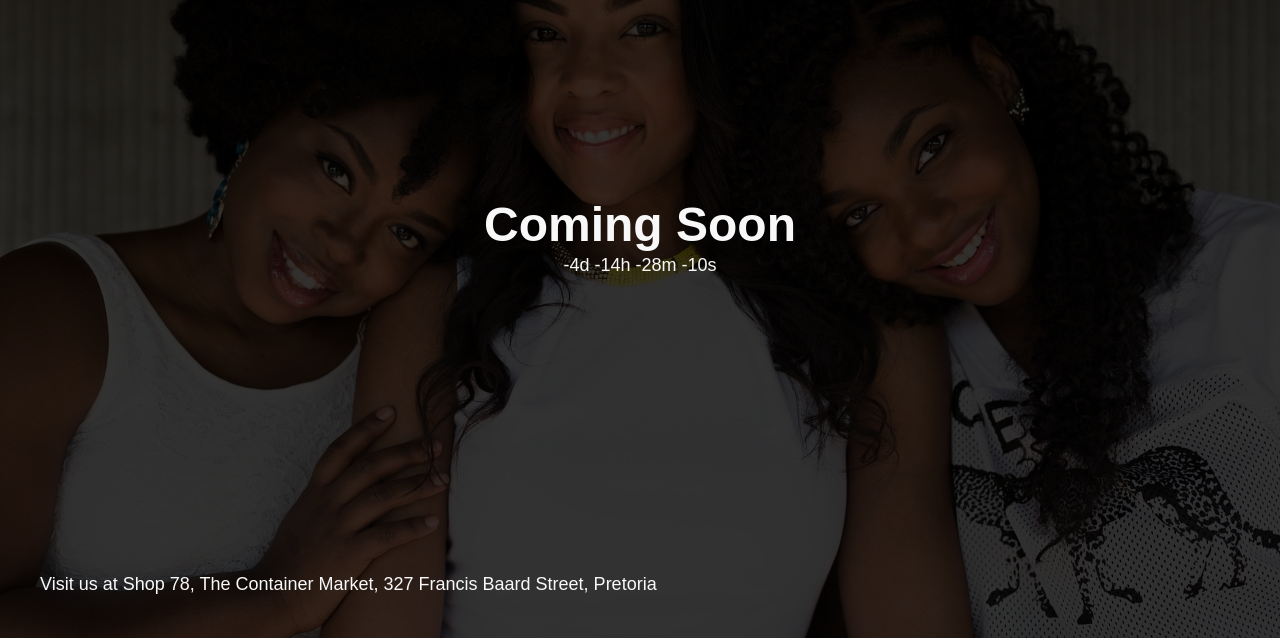
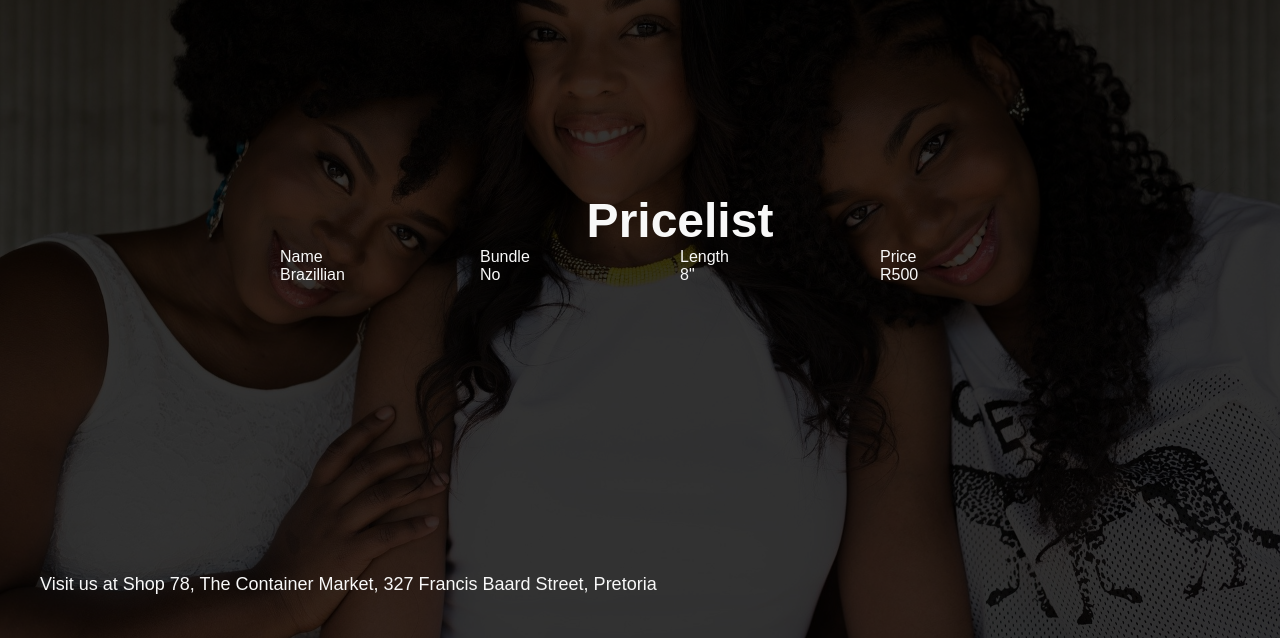
Before and after one commit to IDRISSI1998/comingsoon, a plain HTML site: page index.html in a window 1280 px wide. Shown: the part 162-800 px from the top of the page. Drawn offline with Linux system fonts and the light colour scheme; a web font is replaced by a local one.

Commit message:
Pricelist

```diff
--- a/index.html
+++ b/index.html
@@ -15,8 +15,21 @@
         <img src="assets/logo-cl-wt-t.png" height="100px" />
       </div>
       <div class="content">
-        <h1>Coming Soon</h1>
-        <p id="counter"></p>
+        <h1>Pricelist</h1>
+        <div class="table">
+          <div class="row">
+            <div class="column">Name</div>
+            <div class="column">Bundle</div>
+            <div class="column">Length</div>
+            <div class="column">Price</div>
+          </div>
+          <div class="row">
+            <div class="column">Brazillian</div>
+            <div class="column">No</div>
+            <div class="column">8"</div>
+            <div class="column">R500</div>
+          </div>
+        </div>
       </div>
       <div class="contact">
         <p>
--- a/src/index.css
+++ b/src/index.css
@@ -58,9 +58,38 @@ p {
 .content {
   top: 50%;
   left: 50%;
+  margin: 0 40px;
   position: relative;
   transform: translate(-50%, -50%);
   text-align: center;
+}
+
+.table {
+  width: 100%;
+  max-width: 800px;
+  margin: 0 auto;
+  display: block;
+}
+
+.row {
+  clear: both;
+  width: 100%;
+  content: "";
+  display: table;
+}
+
+.row::after {
+  clear: both;
+  width: 100%;
+  content: "";
+  display: table;
+}
+
+.column {
+  width: 25%;
+  float: left;
+  display: block;
+  text-align: left;
 }
 
 .contact {
```
